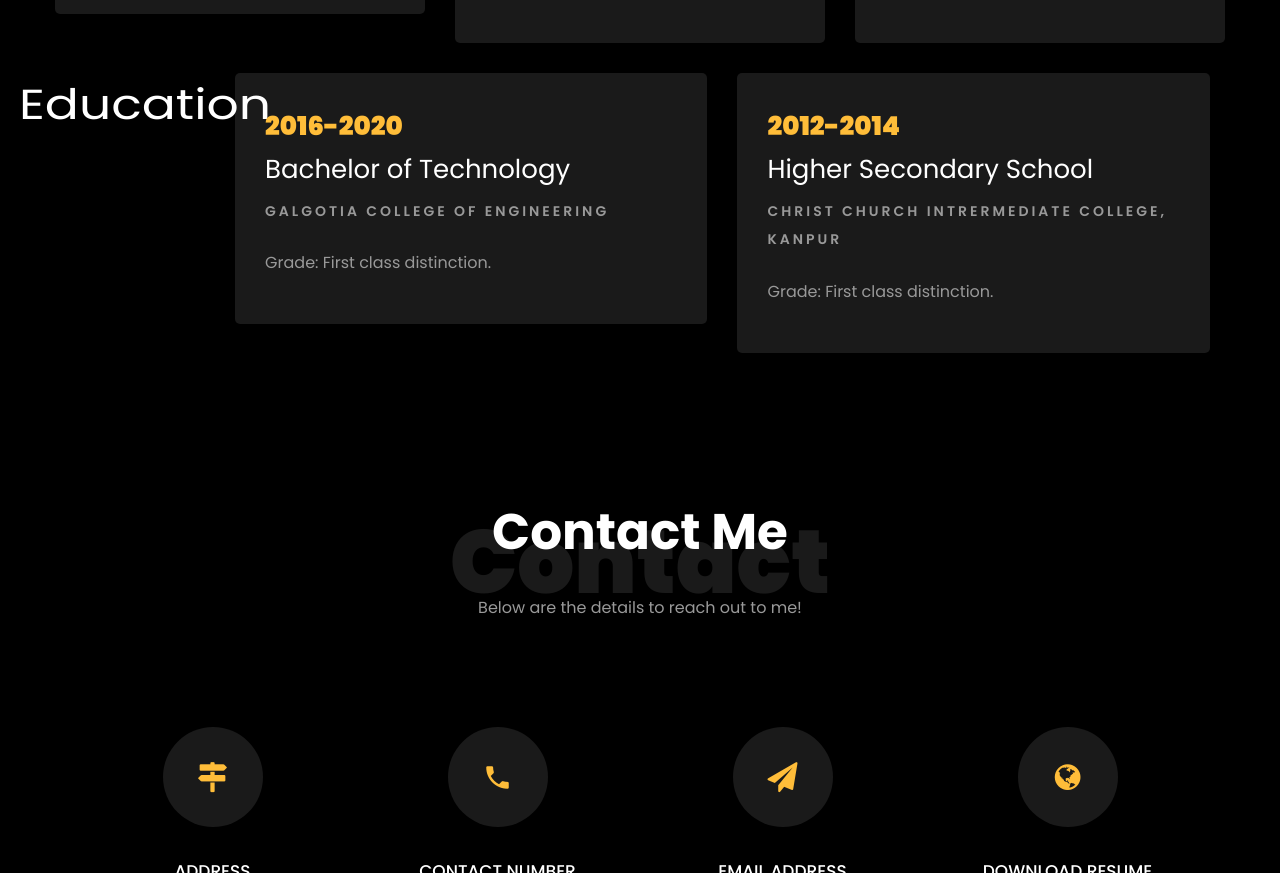
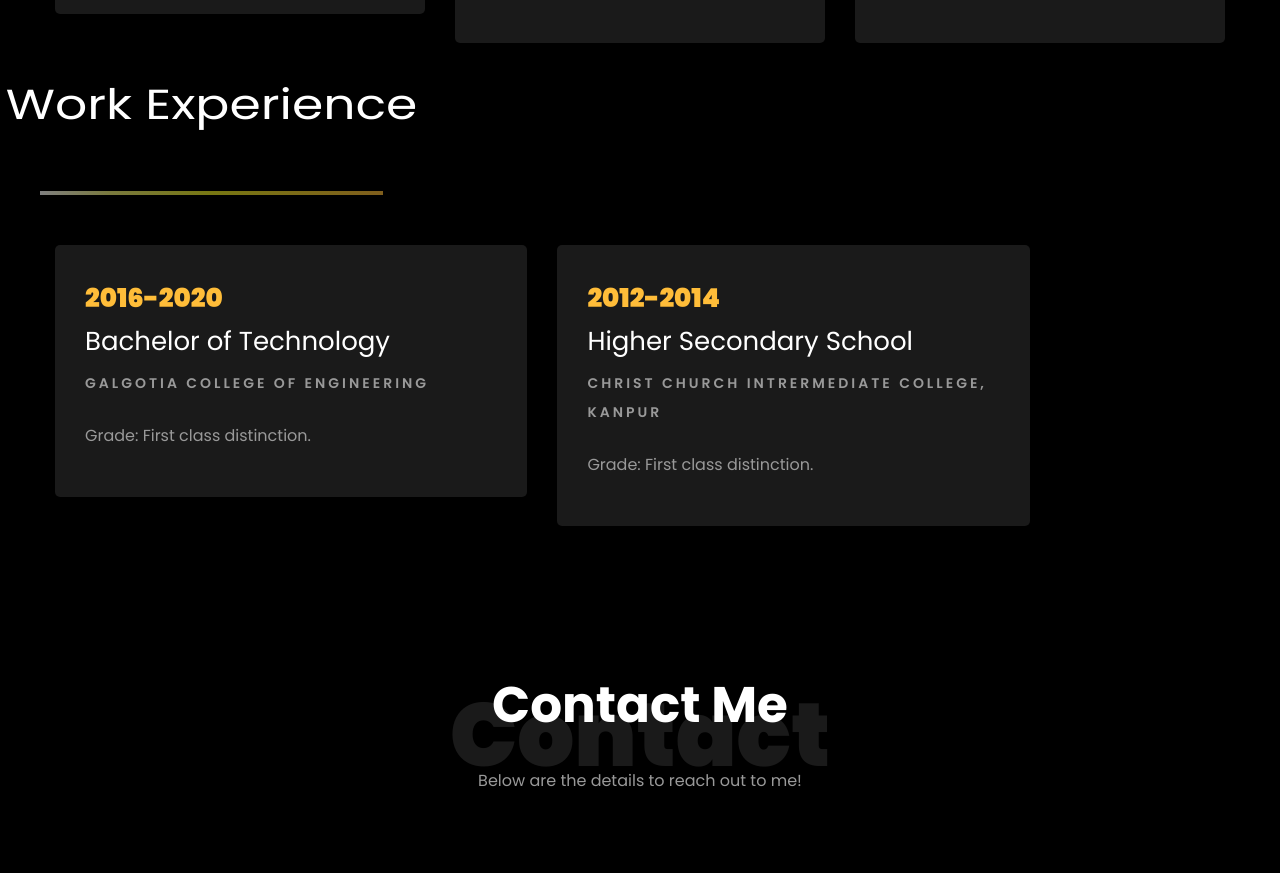
Before and after one commit to erprem98/erprem98port.github.com, a plain HTML site: page index.html in a window 1280 px wide. Shown: the part 2453-3326 px from the top of the page. Drawn offline with Linux system fonts and the light colour scheme; files whose address does not match are found by name.

Commit message:
Update index.html

```diff
--- a/index.html
+++ b/index.html
@@ -373,19 +373,13 @@
 		<br>
 		<br>
 		<br>
+	<div class="row">
+			<h2 class="big-4">Work Experience</h2>
+			<div class="underline"></div>
+		</div>
+		<br>
 
-	<div class="row">
-			<h2 class="big-4">Education</h2>
 		<div class="row">
-		<br>
-			<br>
-			<br>
-			<br>
-			<br>
-
-
-
-			<div class="row">
     			<div class="col-md-6">
     				<div class="resume-wrap ftco-animate">
     					<span class="date">2016-2020</span>
```
